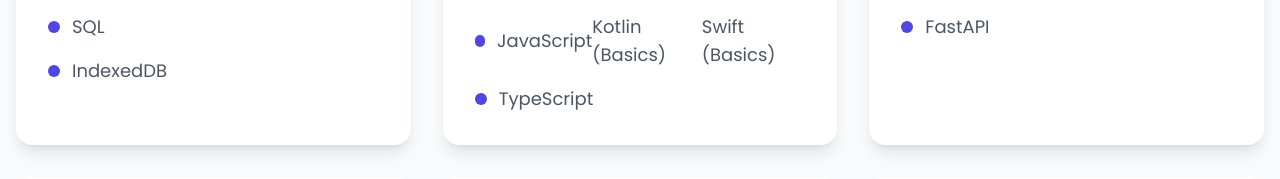
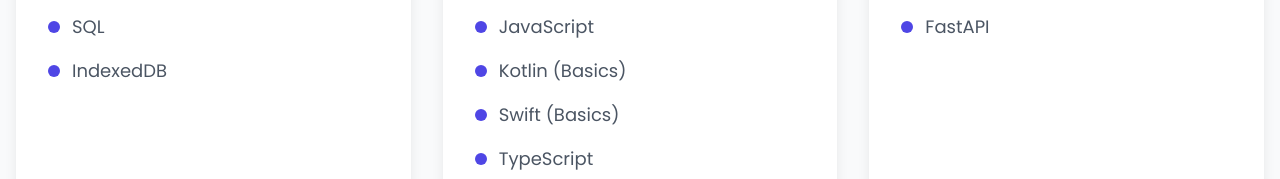
Before and after one commit to Nabil201-ctrl/porfolio, a plain HTML site: page index.html in a window 1280 px wide. Shown: the part 1614-1793 px from the top of the page. Drawn offline with nearby package versions, Linux system fonts and the light colour scheme.

Commit message:
updated languages

```diff
--- a/index.html
+++ b/index.html
@@ -219,9 +219,17 @@
                         <div class="flex items-center">
                             <div class="w-3 h-3 bg-indigo-600 dark:bg-indigo-400 rounded-full mr-3"></div>
                             <span class="text-gray-600 dark:text-gray-300 text-lg">JavaScript</span>
+                        </div>
+                        <div class="flex items-center">
+                            <div class="w-3 h-3 bg-indigo-600 dark:bg-indigo-400 rounded-full mr-3"></div>
                             <span class="text-gray-600 dark:text-gray-300 text-lg">Kotlin (Basics)</span>
+                        </div>
+
+                        <div class="flex items-center">
+                            <div class="w-3 h-3 bg-indigo-600 dark:bg-indigo-400 rounded-full mr-3"></div>
                             <span class="text-gray-600 dark:text-gray-300 text-lg">Swift (Basics)</span>
                         </div>
+
                         <div class="flex items-center">
                             <div class="w-3 h-3 bg-indigo-600 dark:bg-indigo-400 rounded-full mr-3"></div>
                             <span class="text-gray-600 dark:text-gray-300 text-lg">TypeScript</span>
@@ -324,7 +332,8 @@
                         </div>
                         <div class="flex items-center">
                             <div class="w-3 h-3 bg-indigo-600 dark:bg-indigo-400 rounded-full mr-3"></div>
-                            <span class="text-gray-600 dark:text-gray-300 text-lg">React native and native code bridge</span>
+                            <span class="text-gray-600 dark:text-gray-300 text-lg">React native and native code
+                                bridge</span>
                         </div>
                     </div>
                 </div>
```
